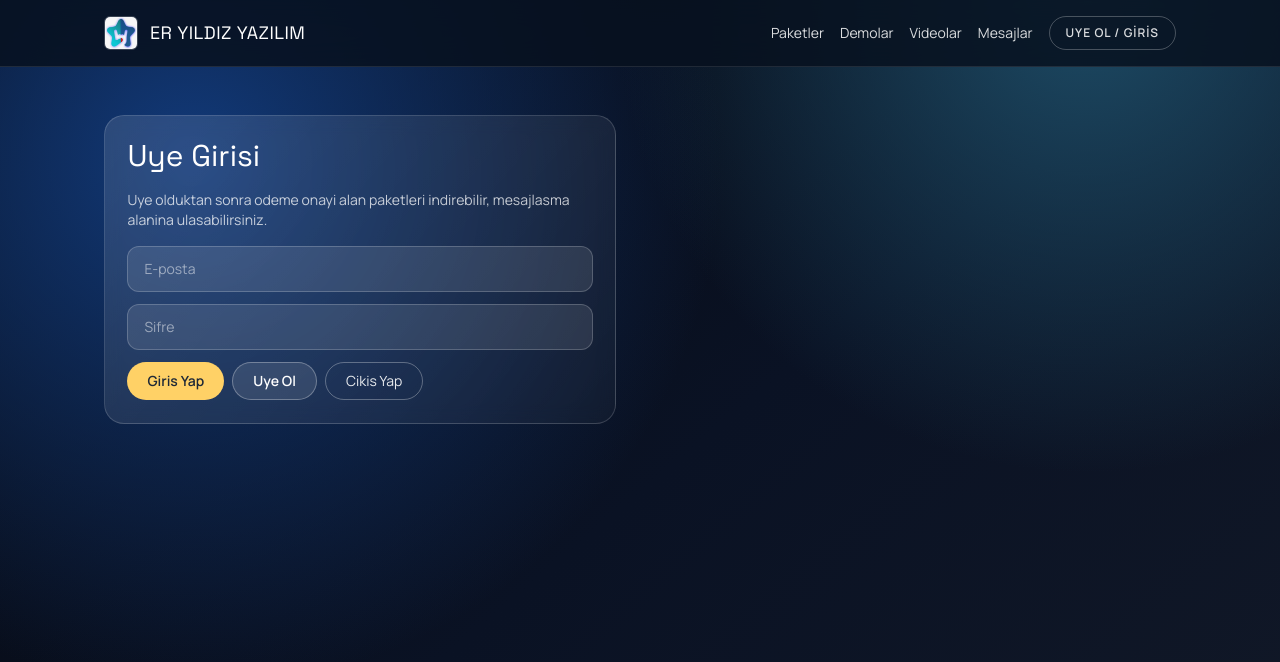
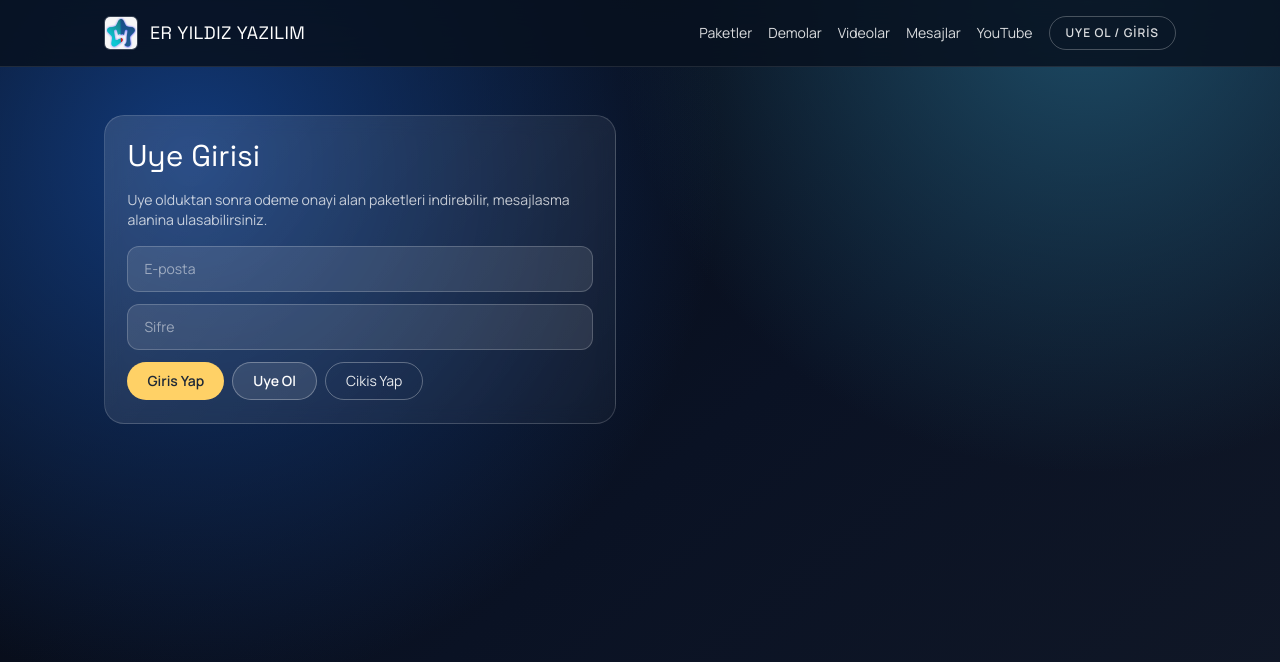
Before and after one commit to eyildiz52/eryildizweb, a Next.js app: page /giris in a window 1280 px wide. Shown: the top 662 px of the page. Built offline with nearby package versions, Linux system fonts and the light colour scheme; no server answers.

Commit message:
Add fixed YouTube channel link to top navigation

```diff
--- a/src/components/top-nav.tsx
+++ b/src/components/top-nav.tsx
@@ -1,6 +1,8 @@
 import Image from "next/image";
 import Link from "next/link";
 import { getSupabaseServerClient } from "@/lib/supabase/server";
+
+const YOUTUBE_CHANNEL_URL = "https://www.youtube.com/channel/UCRZrC5Ljrrrv2LBTcY32Wbg";
 
 export async function TopNav() {
   const supabase = await getSupabaseServerClient();
@@ -37,10 +39,23 @@ export async function TopNav() {
             { href: "/demolar", label: "Demolar" },
             { href: "/videolar", label: "Videolar" },
             { href: "/mesajlar", label: "Mesajlar" },
+            { href: YOUTUBE_CHANNEL_URL, label: "YouTube", external: true },
           ].map((item) => (
-            <Link key={item.href} href={item.href} className="hover:text-white">
-              {item.label}
-            </Link>
+            item.external ? (
+              <a
+                key={item.href}
+                href={item.href}
+                target="_blank"
+                rel="noreferrer"
+                className="hover:text-white"
+              >
+                {item.label}
+              </a>
+            ) : (
+              <Link key={item.href} href={item.href} className="hover:text-white">
+                {item.label}
+              </Link>
+            )
           ))}
 
           <Link
```
